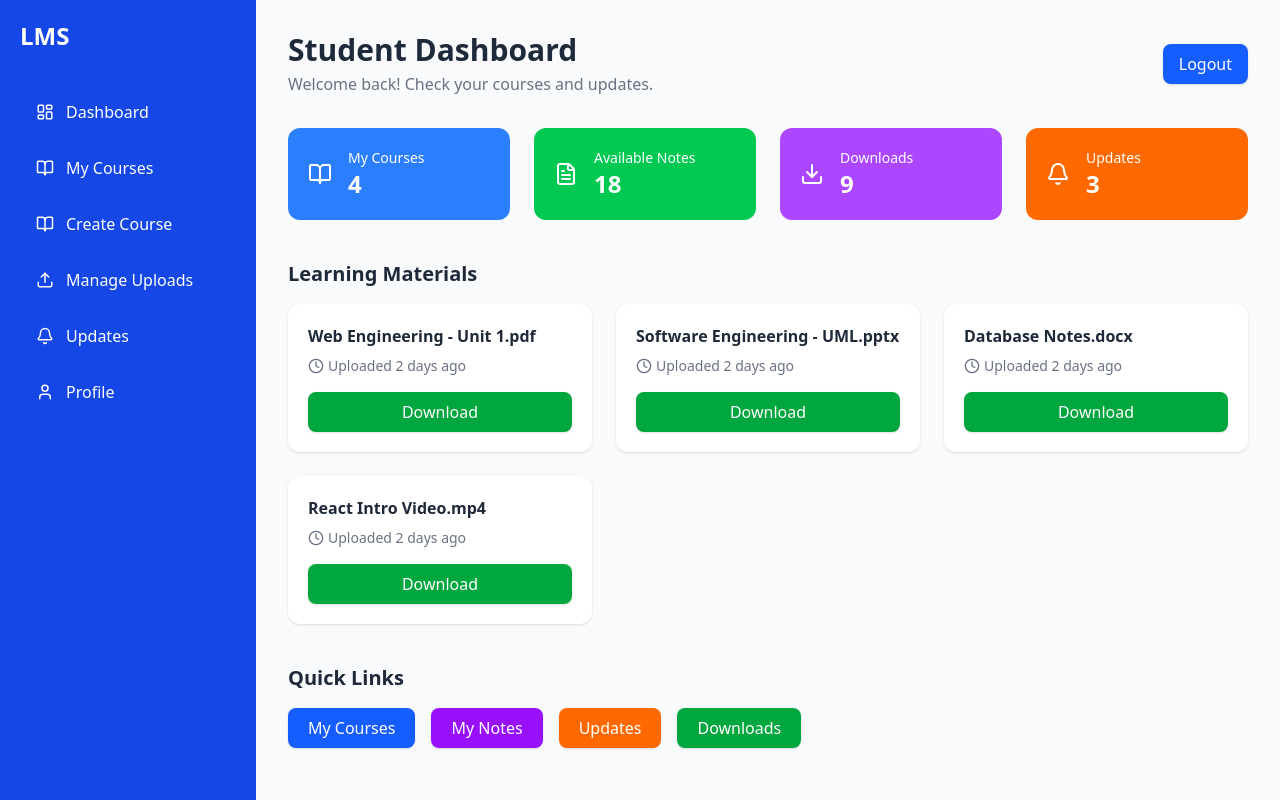
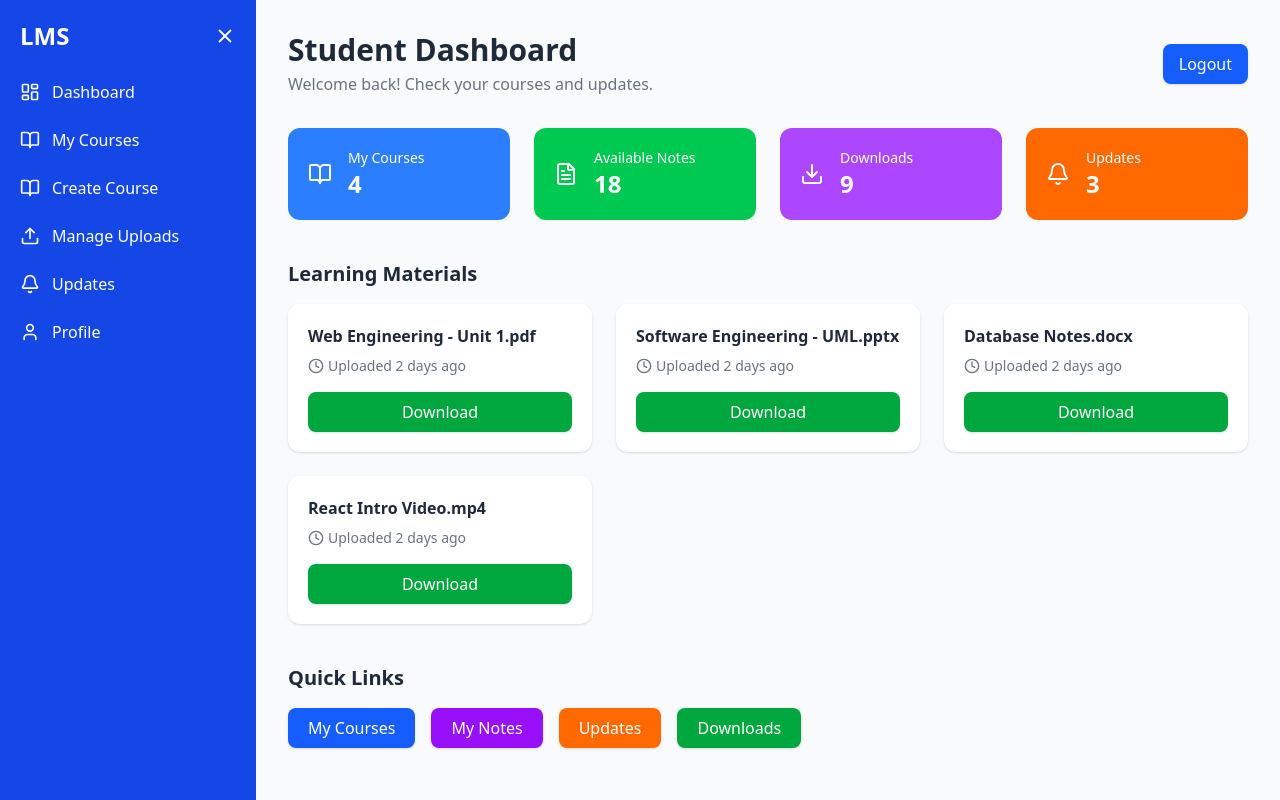
Before and after one commit to sakai-aigga/Web_Project, a React (Vite) app: page /student-dashboard in a window 1280 px wide. Built offline with nearby package versions, Linux system fonts and the light colour scheme.

Commit message:
Added collapse and animation feature to sidebar

```diff
--- a/src/components/Sidebar.jsx
+++ b/src/components/Sidebar.jsx
@@ -1,42 +1,72 @@
-import { LayoutDashboard, BookOpen, Upload, User, FileText, Bell } from "lucide-react";
+import {
+  LayoutDashboard,
+  BookOpen,
+  Upload,
+  User,
+  FileText,
+  Bell,
+  MenuIcon,
+  X,
+} from "lucide-react";
 import { Link } from "react-router-dom";
+import { useState } from "react";
 
 export default function Sidebar({ userType = "teacher" }) {
-  // Menu items for student vs teacher
+  const [isOpen, setIsOpen] = useState(true);
+
   const menuItems = {
     student: [
-      { title: "Dashboard", icon: <LayoutDashboard size={18} />, link: "/student-dashboard" },
-      { title: "My Courses", icon: <BookOpen size={18} />, link: "/student-courses" },
-      { title: "Notes", icon: <FileText size={18} />, link: "/student-notes" },
-      { title: "Profile", icon: <User size={18} />, link: "/profile" },
+      { title: "Dashboard", icon: <LayoutDashboard size={20} />, link: "/student-dashboard" },
+      { title: "My Courses", icon: <BookOpen size={20} />, link: "/student-courses" },
+      { title: "Notes", icon: <FileText size={20} />, link: "/student-notes" },
+      { title: "Profile", icon: <User size={20} />, link: "/profile" },
     ],
     teacher: [
-      { title: "Dashboard", icon: <LayoutDashboard size={18} />, link: "/teacher-dashboard" },
-      { title: "My Courses", icon: <BookOpen size={18} />, link: "/my-courses" },
-      { title: "Create Course", icon: <BookOpen size={18} />, link: "/create-course" },
-      { title: "Manage Uploads", icon: <Upload size={18} />, link: "/manage-uploads" },
-      { title: "Updates", icon: <Bell size={18} />, link: "/teacher-updates" },
-      { title: "Profile", icon: <User size={18} />, link: "/profile" },
+      { title: "Dashboard", icon: <LayoutDashboard size={20} />, link: "/teacher-dashboard" },
+      { title: "My Courses", icon: <BookOpen size={20} />, link: "/my-courses" },
+      { title: "Create Course", icon: <BookOpen size={20} />, link: "/create-course" },
+      { title: "Manage Uploads", icon: <Upload size={20} />, link: "/manage-uploads" },
+      { title: "Updates", icon: <Bell size={20} />, link: "/teacher-updates" },
+      { title: "Profile", icon: <User size={20} />, link: "/profile" },
     ],
   };
 
   return (
-    <div className="w-64 min-h-screen bg-blue-700 text-white p-5 flex flex-col">
-      <h1 className="text-2xl font-bold mb-10">LMS</h1>
+    <aside
+      className={`min-h-screen bg-blue-700 text-white flex flex-col
+      transition-all duration-300
+      ${isOpen ? "w-64" : "w-16"}`}
+    >
+      {/* Header */}
+      <div className="flex items-center justify-between p-5">
+        {isOpen && (
+          <Link to="/teacher-dashboard" className="text-2xl font-bold">
+            LMS
+          </Link>
+        )}
 
-      <ul className="flex-1 space-y-4">
+        <button onClick={() => setIsOpen(!isOpen)}>
+          {isOpen ? <X size={22} /> : <MenuIcon size={22} />}
+        </button>
+      </div>
+
+      {/* Menu */}
+      <ul className="flex-1 space-y-2 px-2">
         {menuItems[userType].map((item, idx) => (
           <li key={idx}>
             <Link
               to={item.link}
-              className="flex items-center gap-3 px-4 py-2 rounded-lg hover:bg-blue-600 transition-colors"
+              className={`flex items-center gap-3 px-3 py-2 rounded-lg
+              hover:bg-blue-600 transition-colors
+              ${!isOpen && "justify-center"}`}
+              title={!isOpen ? item.title : ""}
             >
               {item.icon}
-              {item.title}
+              {isOpen && <span className="whitespace-nowrap">{item.title}</span>}
             </Link>
           </li>
         ))}
       </ul>
-    </div>
+    </aside>
   );
 }
```
